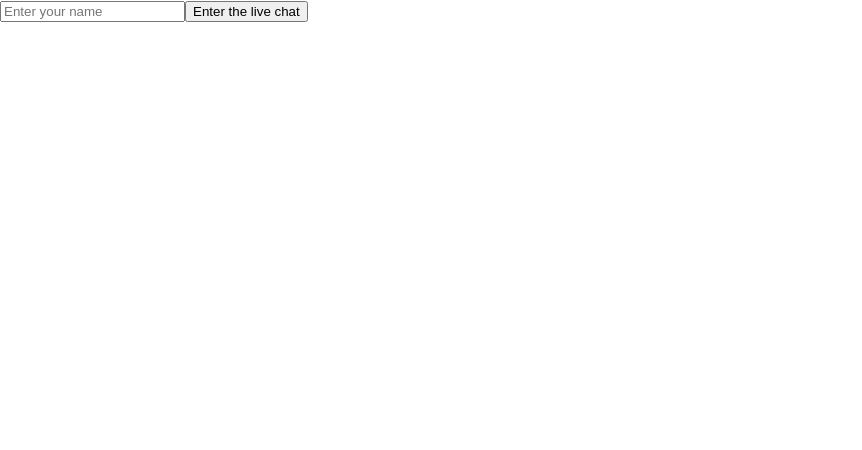
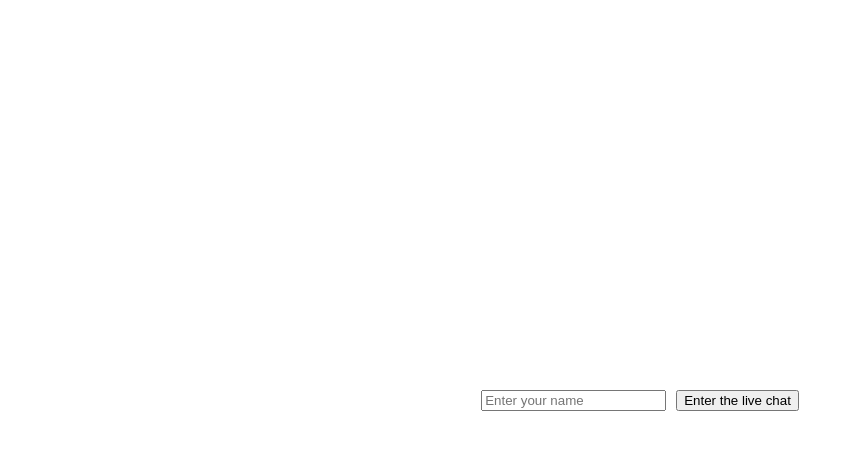
Before and after one commit to DanielaMazur/FAF-PR-Chat, a React (Create React App) app: page / in a window 1280 px wide. Shown: the top 450 px of the page, without its empty margins (0-862 px from the left). Built offline with nearby package versions, Linux system fonts and the light colour scheme.

Commit message:
Style user name page

```diff
--- /dev/null
+++ b/src/components/user-name-form/user-name-form.styles.css
@@ -0,0 +1,10 @@
+.user-name-page {
+  display: flex;
+  justify-content: center;
+  align-items: center;
+  height: 100vh;
+}
+
+.user-name-input {
+  margin-right: 10px;
+}
--- a/src/components/user-name-form/user-name-form.tsx
+++ b/src/components/user-name-form/user-name-form.tsx
@@ -1,3 +1,5 @@
+import "./user-name-form.styles.css";
+
 type UserNameFormProps = {
   setUserName: (userName: string) => void;
 };
@@ -9,10 +11,16 @@ const UserNameForm = (props: UserNameFormProps) => {
   };
 
   return (
-    <form onSubmit={handleFormSubmit}>
-      <input placeholder="Enter your name" required />
-      <button type="submit">Enter the live chat</button>
-    </form>
+    <div className="user-name-page">
+      <form onSubmit={handleFormSubmit}>
+        <input
+          className="user-name-input"
+          placeholder="Enter your name"
+          required
+        />
+        <button type="submit">Enter the live chat</button>
+      </form>
+    </div>
   );
 };
 
```
